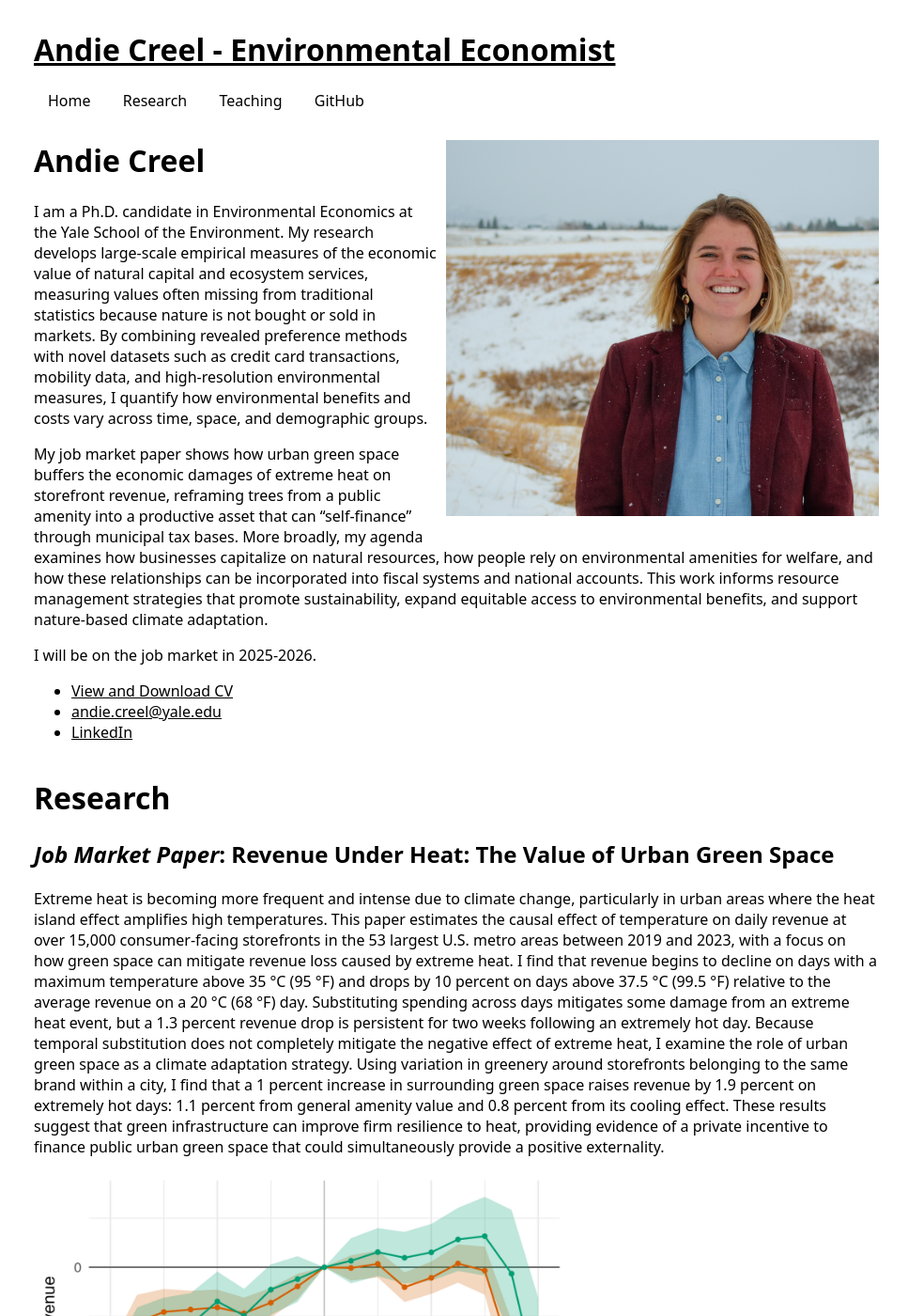
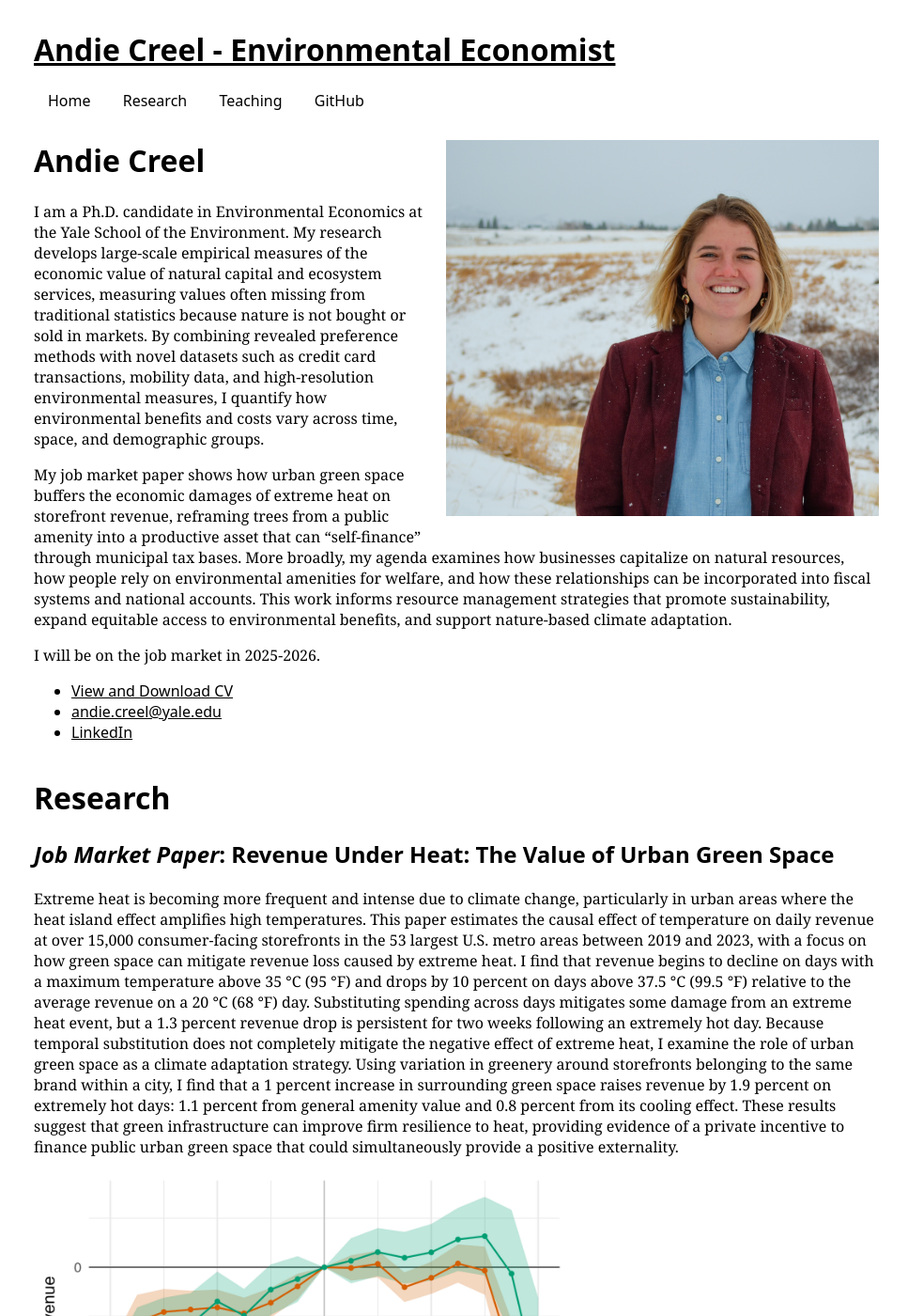
Before and after one commit to a5creel/a5creel.github.io, a Jekyll site: the page built from index.md, in a window 1280 px wide and 1400 px high. Shown: the whole window at 94% size, without its empty margins (154-1121 px from the left). Built offline with Jekyll 4.4.1, drawn with Linux system fonts in a browser that asks for light colours.

Commit message:
serifs again

```diff
--- a/index.md
+++ b/index.md
@@ -6,6 +6,10 @@ title: Andie Creel
 <div style="float: right; margin-left: 10px; margin-bottom: 10px;">
     <img src="photos/DSC_0102.jpg" alt="Andie Creel" style="max-height: 400px;">
 </div>
+
+<style>
+  p { font-family: Georgia, serif; }
+</style>
 
 # Andie Creel
 I am a Ph.D. candidate in Environmental Economics at the Yale School of the Environment. My research develops large-scale empirical measures of the economic value of natural capital and ecosystem services, measuring values often missing from traditional statistics because nature is not bought or sold in markets. By combining revealed preference methods with novel datasets such as credit card transactions, mobility data, and high-resolution environmental measures, I quantify how environmental benefits and costs vary across time, space, and demographic groups.
```
